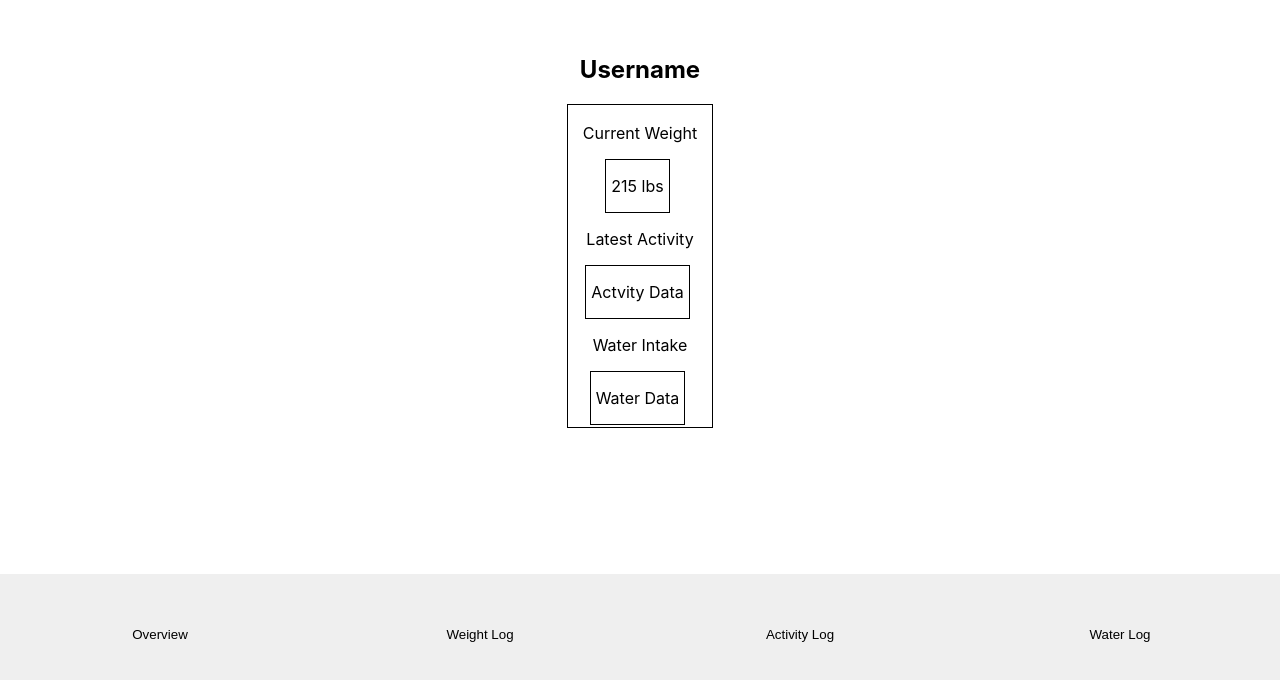
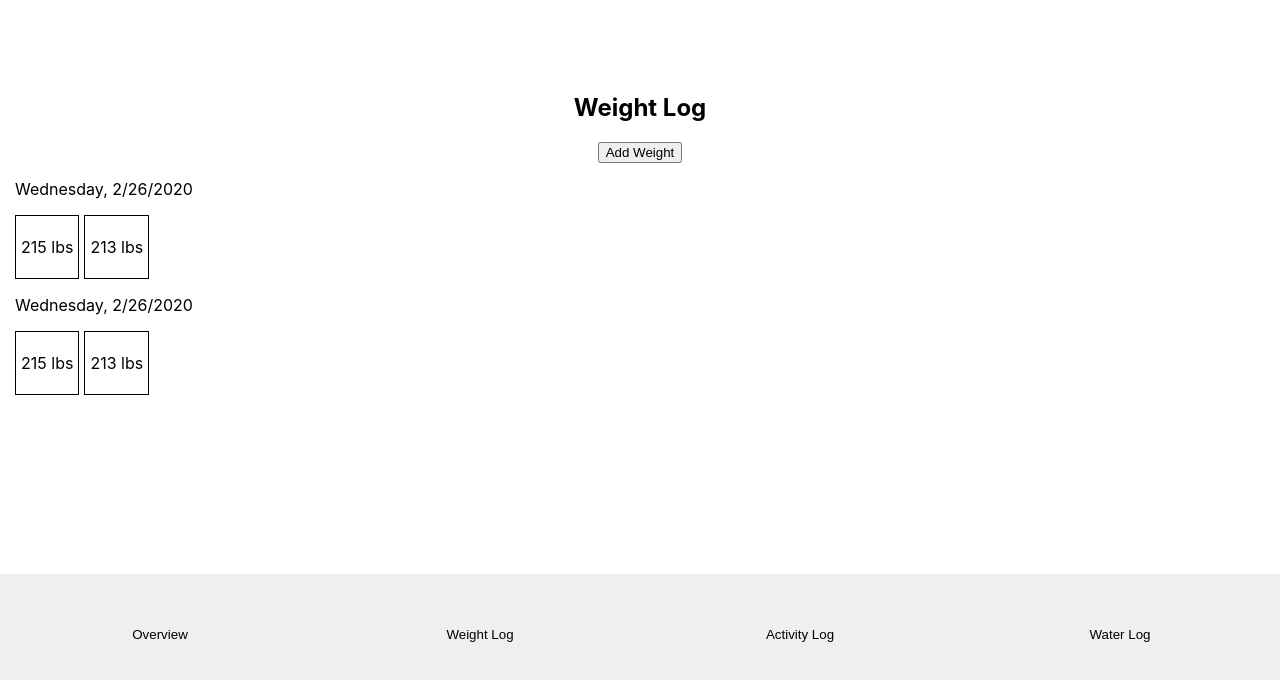
Before and after one commit to cfloyd252/My-Fit-Journal-Client, a React (Create React App) app: page /weight-log in a window 1280 px wide. Shown: the part 106-786 px from the top of the page. Built offline with nearby package versions, Linux system fonts and the light colour scheme; the HTML template or start-up script is replaced by a standard one.

Commit message:
added DateContainer and LogView components

```diff
--- a/src/App.js
+++ b/src/App.js
@@ -2,13 +2,15 @@ import React from 'react';
 import { Route } from 'react-router-dom';
 import TabNav from './Components/TabNav/TabNav'
 import Overview from './Components/Overview/Overview'
+import LogView from './Components/LogView/LogView'
 import './App.css'
 
 function App() {
   return (
     <main className='App'>
-      <Route path={'/'} component={Overview} />
+      <Route exact path={'/'} component={Overview} />
       <Route path={'/'} component={TabNav} />
+      <Route exact path={'/weight-log'} component={LogView} />
     </main>
   );
 }
--- /dev/null
+++ b/src/Components/DateContainer/DateContainer.css
@@ -0,0 +1,18 @@
+.weight-data {
+  border: 1px solid black;
+  padding: 5px;
+  text-align: center;
+  margin-right: 5px;
+}
+
+.data-container {
+  display: flex;
+  flex-direction: row-reverse;
+  justify-content: flex-end;
+}
+
+.date-container {
+  align-self: flex-start;
+  padding-left: 15px;
+  padding-right: 15px;
+}
--- /dev/null
+++ b/src/Components/DateContainer/DateContainer.js
@@ -0,0 +1,22 @@
+import React, { Component } from 'react'
+import './DateContainer.css'
+
+export class DateContainer extends Component {
+  render() {
+    return (
+      <div className="date-container">
+        <p>Wednesday, 2/26/2020</p>
+        <div className="data-container">
+          <div className="weight-data">
+            <p>213 lbs</p>
+          </div>
+          <div className="weight-data">
+            <p>215 lbs</p>
+          </div>
+        </div>
+      </div>
+    )
+  }
+}
+
+export default DateContainer
--- /dev/null
+++ b/src/Components/LogView/LogView.css
@@ -0,0 +1,8 @@
+section {
+  height: 85%;
+  width: 100%;
+  display: flex;
+  flex-direction: column;
+  justify-content: center;
+  align-items: center;
+}
--- /dev/null
+++ b/src/Components/LogView/LogView.js
@@ -0,0 +1,18 @@
+import React, { Component } from 'react'
+import './LogView.css'
+import DateContainer from '../DateContainer/DateContainer'
+
+export class LogView extends Component {
+  render() {
+    return (
+      <section className='Log-View'>
+        <h1>Weight Log</h1>
+        <button className="add-data">Add Weight</button>
+        <DateContainer />
+        <DateContainer />
+      </section>
+    )
+  }
+}
+
+export default LogView
```
